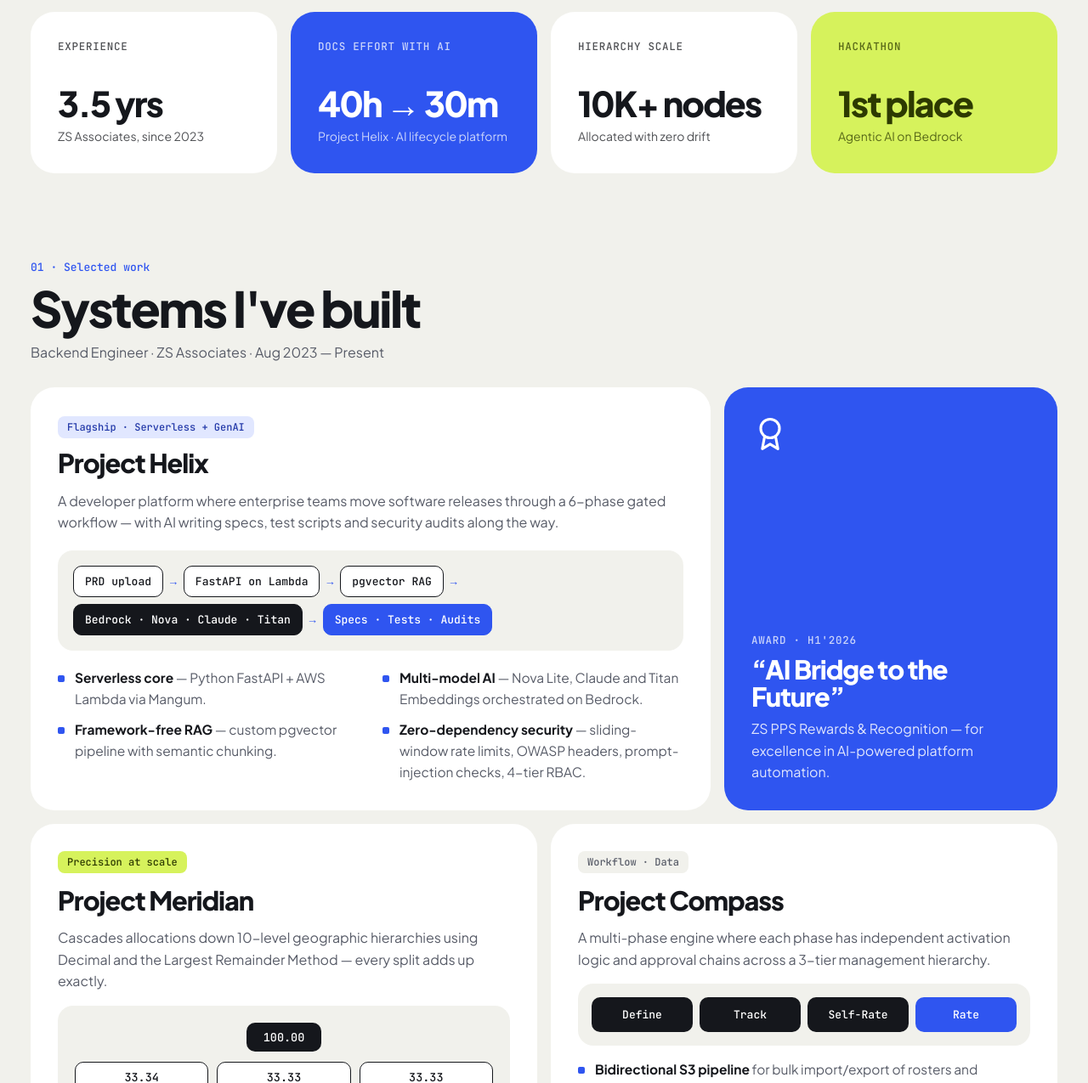
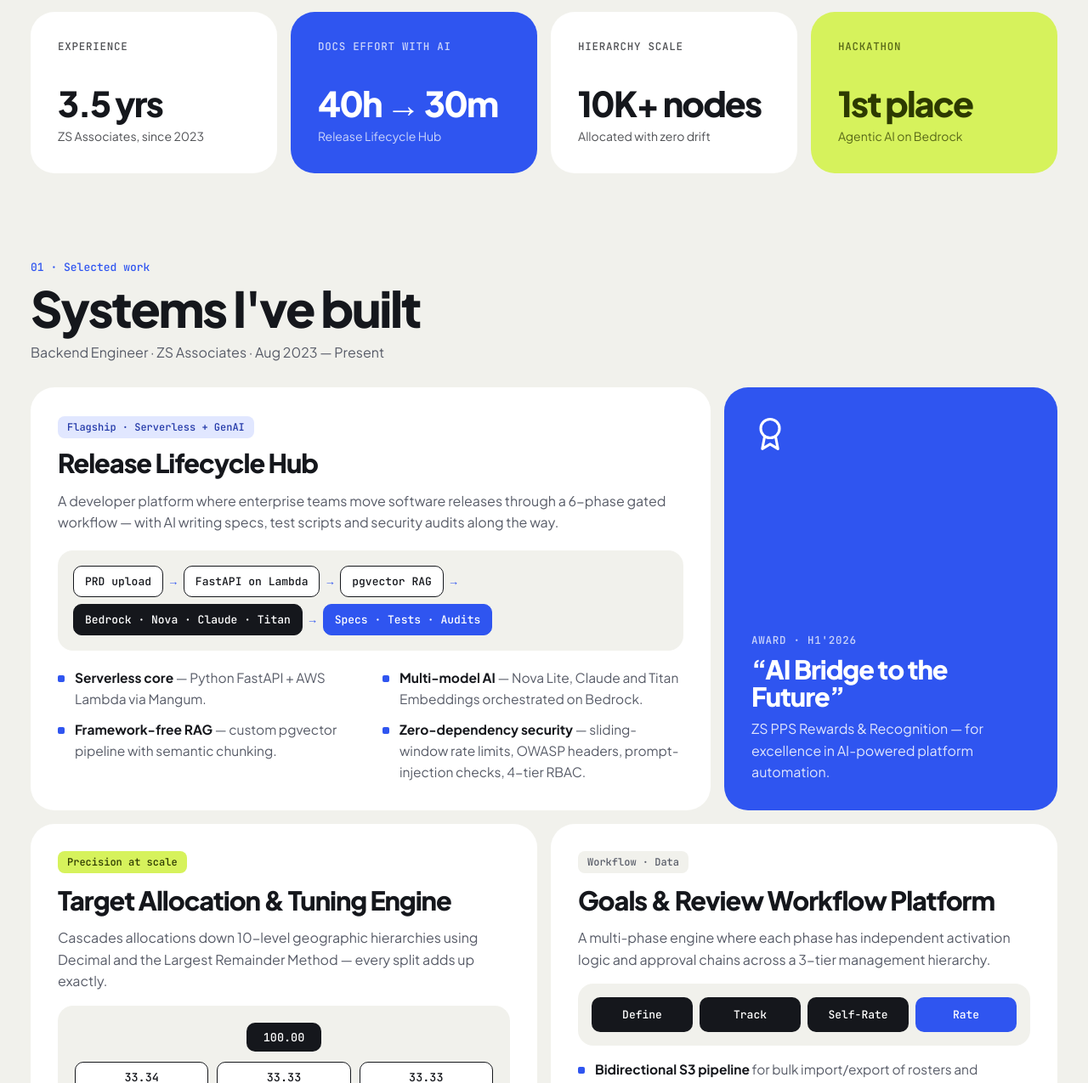
Before and after one commit to Harsh1t-coder/Harsh1t-coder.github.io, a plain HTML site: page index.html in a window 1280 px wide. Shown: the part 710-1985 px from the top of the page at 85% size. Drawn offline with Linux system fonts and the light colour scheme.

Commit message:
Use descriptive generic project names
Co-Authored-By: Claude Sonnet 5.5 <noreply@anthropic.com>

```diff
--- a/index.html
+++ b/index.html
@@ -56,7 +56,7 @@
     </div>
     <div class="card stat blue-bg c-3 reveal">
       <span class="label">Docs effort with AI</span>
-      <div><b>40h → 30m</b><small>Project Helix · AI lifecycle platform</small></div>
+      <div><b>40h → 30m</b><small>Release Lifecycle Hub</small></div>
     </div>
     <div class="card stat c-3 reveal">
       <span class="label">Hierarchy scale</span>
@@ -81,7 +81,7 @@
         <div class="top">
           <span class="chip blue">Flagship · Serverless + GenAI</span>
         </div>
-        <h3>Project Helix</h3>
+        <h3>Release Lifecycle Hub</h3>
         <p class="muted">A developer platform where enterprise teams move software releases through a 6-phase gated workflow — with AI writing specs, test scripts and security audits along the way.</p>
         <div class="flow">
           <span>PRD upload</span><i>→</i>
@@ -109,7 +109,7 @@
 
       <article class="card c-6 reveal">
         <span class="chip lime">Precision at scale</span>
-        <h3>Project Meridian</h3>
+        <h3>Target Allocation &amp; Tuning Engine</h3>
         <p class="muted">Cascades allocations down 10-level geographic hierarchies using Decimal and the Largest Remainder Method — every split adds up exactly.</p>
         <div class="split">
           <span class="root">100.00</span>
@@ -124,7 +124,7 @@
 
       <article class="card c-6 reveal">
         <span class="chip">Workflow · Data</span>
-        <h3>Project Compass</h3>
+        <h3>Goals &amp; Review Workflow Platform</h3>
         <p class="muted">A multi-phase engine where each phase has independent activation logic and approval chains across a 3-tier management hierarchy.</p>
         <div class="steps">
           <span>Define</span><span>Track</span><span>Self-Rate</span><span class="on">Rate</span>
```
